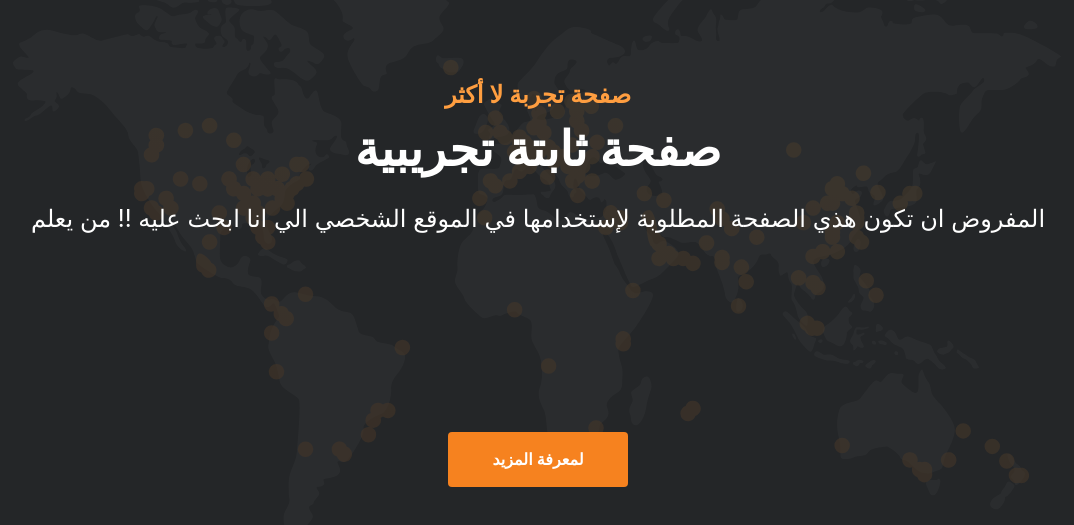
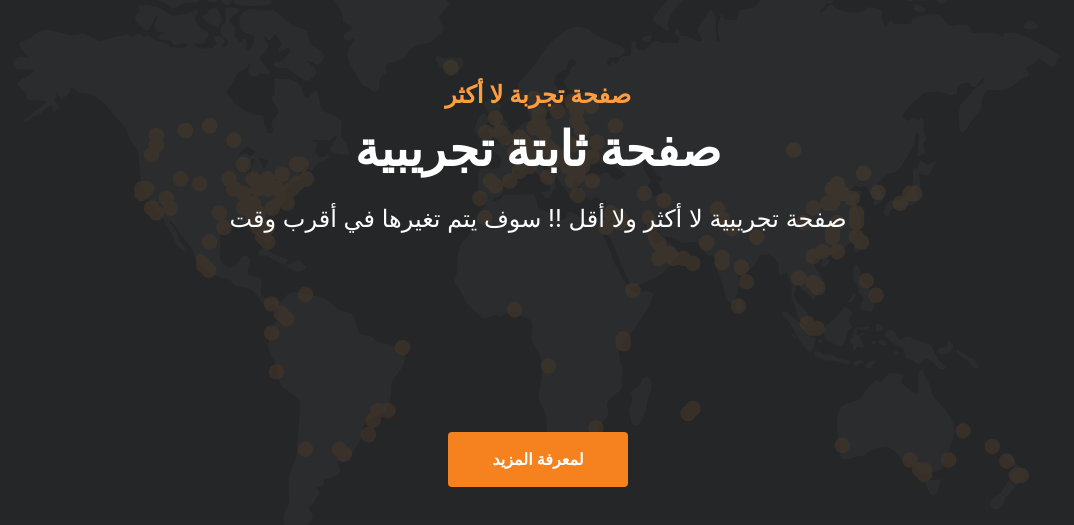
Before and after one commit to hornetbad/test, a plain HTML site: page index.html in a window 1280 px wide. Shown: the part 139-664 px from the top of the page, without its empty margins (102-1176 px from the left). Drawn offline with Linux system fonts and the light colour scheme.

Commit message:
Update index.html

```diff
--- a/index.html
+++ b/index.html
@@ -3,7 +3,7 @@
     <meta charset="UTF-8" />
     <meta http-equiv="X-UA-Compatible" content="IE=edge" />
     <meta name="viewport" content="width=device-width, initial-scale=1.0" />
-    <title>الحياه حلوة</title>
+    <title>صفحة تجريبية</title>
     <link href="style.css" rel="stylesheet" />
   </head>
 
@@ -13,7 +13,7 @@
         <h3>صفحة تجربة لا أكثر</h3>
         <h1>صفحة ثابتة تجريبية</h1>
         <p>
-          المفروض ان تكون هذي الصفحة المطلوبة لإستخدامها في الموقع الشخصي الي انا ابحث عليه !! من يعلم
+         صفحة تجريبية لا أكثر ولا أقل !! سوف يتم تغيرها في أقرب وقت
         </p>
 
       </div>
```
